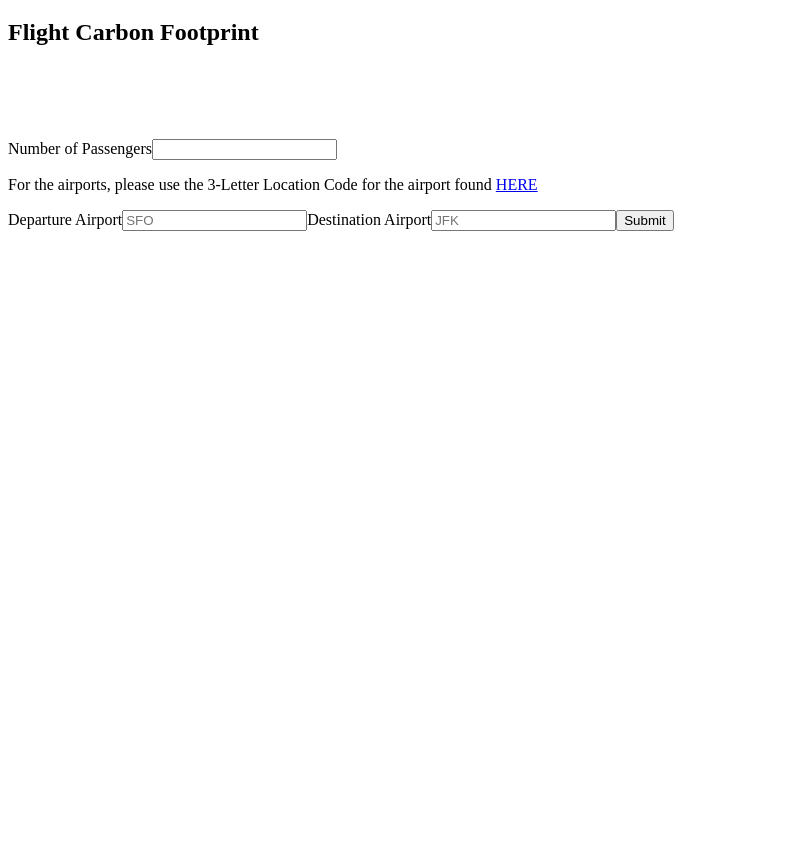
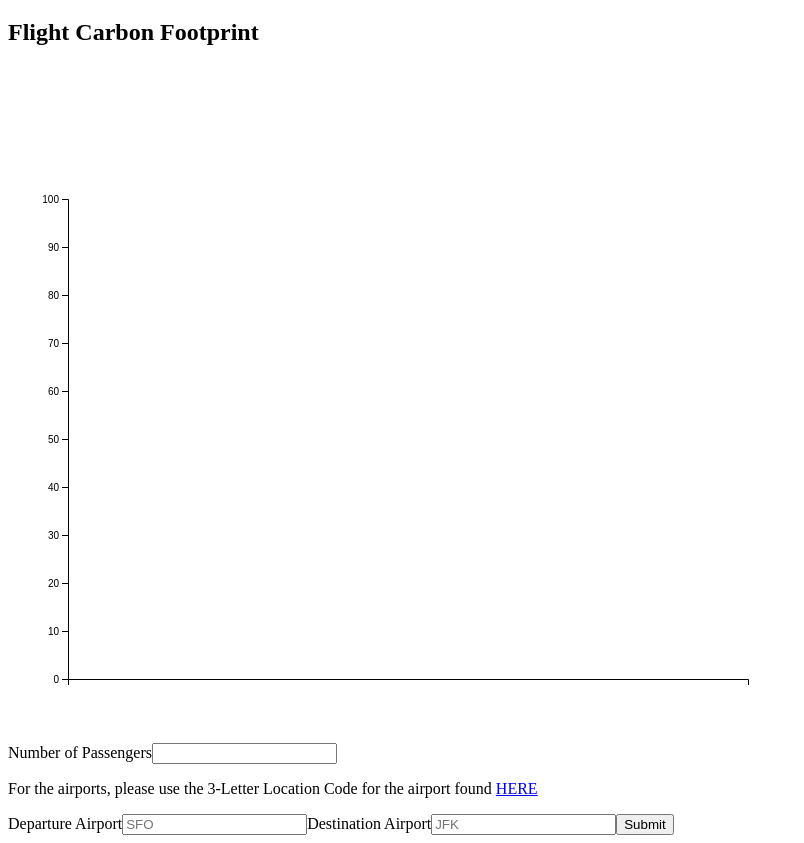
Before and after one commit to adrian-zaragoza/how-many-trees, a website built with webpack: page public/index.html in a window 1280 px wide. Shown: the part 61-904 px from the top of the page, without its empty margins (0-804 px from the left). Before the commit the page ends 800 px from the top, so only its background shows below. Built offline with nearby package versions, Linux system fonts and the light colour scheme.

Commit message:
Add sessionStorage to project

```diff
--- a/package.json
+++ b/package.json
@@ -18,6 +18,7 @@
     "babel-loader": "^8.2.2",
     "babel-preset-es2015": "^6.24.1",
     "body-parser": "^1.19.0",
+    "d3": "^6.7.0",
     "express": "^4.17.1",
     "https": "^1.0.0",
     "https-browserify": "^1.0.0",
--- a/public/index.html
+++ b/public/index.html
@@ -18,7 +18,7 @@
     <div class='main-section'>
       <aside class="nav-bar"></aside>
       <div class="chart-sections">
-        <div class="category-chart"></div>
+        <div class="category-chart"><svg></svg></div>
         <div class="data-inputs-form">
           <form class="carbonfootprint-form"></form>
         </div>
--- a/public/javascripts/index.js
+++ b/public/javascripts/index.js
@@ -1,4 +1,5 @@
 const axios = require('axios');
+const d3 = require("d3");
 
 
 const flightCategoryPage = () =>{
@@ -29,7 +30,11 @@ const sendFlightApiRequest = (e) => {
         "distance_unit": "mi"
         })
         .then((response) => {
-            console.log(response);
+            //console.log(response);
+            sessionStorage.setItem(`Trip ${sessionStorage.length + 1}`, JSON.stringify(response.data.data.attributes))
+            console.log("This is the session storage",sessionStorage);
+            carbonfootprintChart(response.data.data.attributes);
+
         })
         .catch(function (error) {
             console.log(error);
@@ -37,20 +42,53 @@ const sendFlightApiRequest = (e) => {
 
 }
 
+const carbonfootprintChart = () => {
+    let dataArr = [];
+    for(let i = 0; i < sessionStorage.length; i++){
+        let trip = JSON.parse(sessionStorage.getItem(`Trip ${i + 1}`));
+        dataArr.push(trip)
+    }
+    console.log(dataArr);
+    const margin = 60;
+    const width = 800 - 2 * margin;
+    const height = 600 - 2 * margin;
+    const svg = d3.select('svg')
 
 
+    const chart = svg.append('g').attr('transform', `translate(${margin}, ${margin})`);
+    const yScale = d3.scaleLinear().range([height, 0]).domain([0, 100]);
+    chart.append('g').call(d3.axisLeft(yScale));
 
+    const xScale = d3.scaleBand()
+        .range([0, width])
+        .domain(dataArr.map((trip) => `${trip.legs[0].departure_airport} to ${trip.legs[0].destination_airport}`))
+        .padding(0.2);
 
+    chart.append('g').attr('transform', `translate(0, ${height})`).call(d3.axisBottom(xScale));
 
+    chart.selectAll()
+        .data(dataArr)
+        .enter()
+        .append('rect')
+        .attr('x', (s) => xScale(s))
+        .attr('y', (s) => {
+            if(sessionStorage.length === 0){
+                return yScale(0);
+            }else{
+             return yScale(s.carbon_lb)
+            }
+        })
+        .attr('height', (s) => height - (sessionStorage.length !== 0 ? yScale(s.carbon_lb) : yScale(0)))
+        .attr('width', xScale.bandwidth())
 
-
-
+}
 
 
 
 
 document.addEventListener('DOMContentLoaded', () => {
     flightCategoryPage();
+    carbonfootprintChart();
     console.log("I'm inside event listener")
     // axios.post('/carbonfootprint',{
     //     "type": "flight",
--- a/public/stylesheets/categories.css
+++ b/public/stylesheets/categories.css
@@ -2,3 +2,8 @@
   width: 300px;
   height: 100px;
 }
+
+svg{
+  width: 800px;
+  height: 600px;
+}
```
Also changed, not shown: 1 other file.
